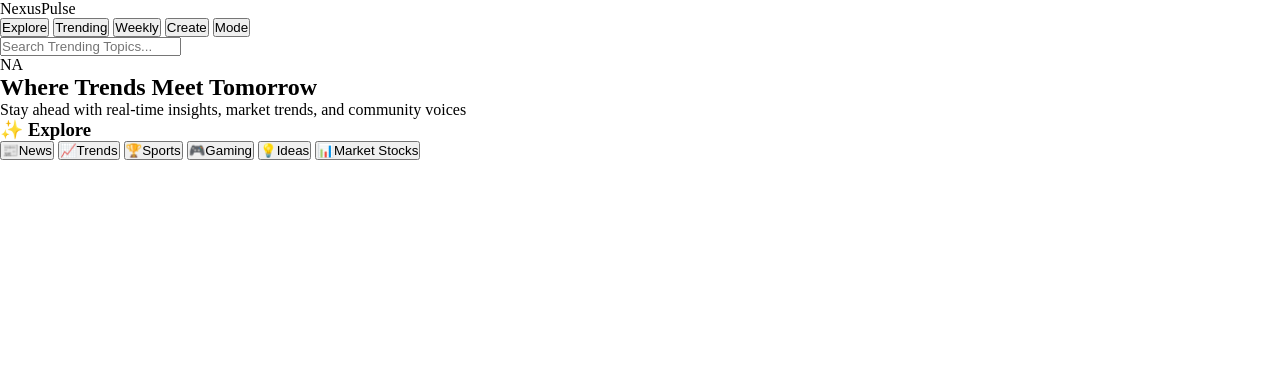
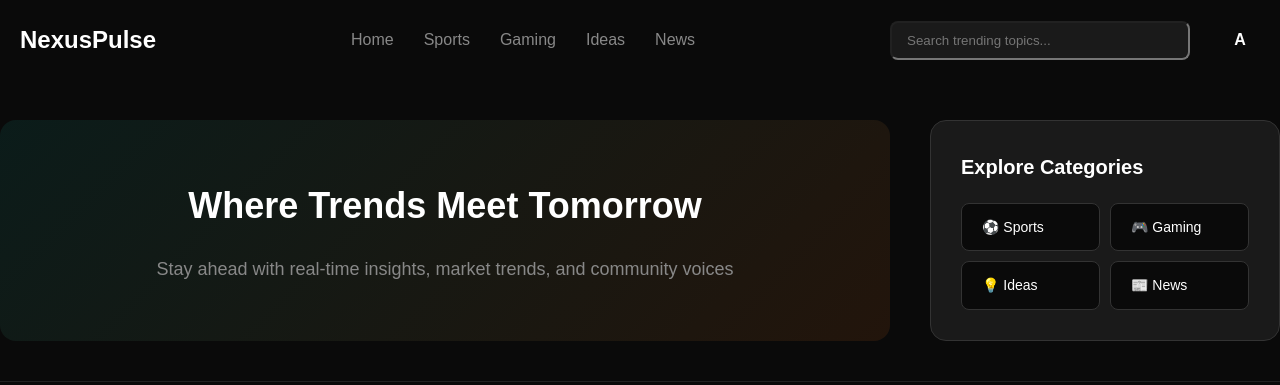
Before and after one commit to Naitik-93/Capstone-Project, a plain HTML site: page index.html in a window 1280 px wide. Drawn offline with Linux system fonts and the light colour scheme.

Commit message:
Added a nav bar with Slogan and Explore Section

```diff
--- a/index.html
+++ b/index.html
@@ -8,51 +8,52 @@
 </head>
 <body>
     <div class="container">
+<!-- Header -->
+    <header>
+        <div class="header-container">
+            <div class="header-content">
+                <div class="logo">NexusPulse</div>
+                <nav>
+                    <a href="index.html">Home</a>
+                    <a href="sports.html">Sports</a>
+                    <a href="gaming.html">Gaming</a>
+                    <a href="ideas.html">Ideas</a>
+                    <a href="news.html">News</a>
+                </nav>
+                <div class="search-bar">
+                    <input type="text" placeholder="Search trending topics...">
+                </div>
+                <div class="profile">
+                    <div class="profile-logo">A</div>
+                </div>
+            </div>
+        </div>
+    </header>
 
-        <nav class="nav">
-            <div class="nav-content">
-                <div class="nav-left">
-                    <div class="logo">NexusPulse</div>
-                    <div class="nav-items">
-                        <button>Explore</button>
-                        <button>Trending</button>
-                        <button>Weekly</button>
-                        <button>Create</button>
-                        <button>Mode</button>
+    <!-- Slogan Section -->
+    <section class="Slogan-Section">
+        <div class="Slogan-container">
+            <div class="Slogan-content">
+                <div class="slogan">
+                    <div class="slogan-text">
+                        <h2>Where Trends Meet Tomorrow</h2>
+                        <p>Stay ahead with real-time insights, market trends, and community voices</p>
                     </div>
                 </div>
-                <div class="nav-right">
-                    <div class="search-bar">
-                        <input type="text" placeholder="Search Trending Topics...">
+                <div class="explore-section">
+                    <h3>Explore Categories</h3>
+                    <div class="category">
+                        <a href="sports.html" class="category-btn">⚽ Sports</a>
+                        <a href="gaming.html" class="category-btn">🎮 Gaming</a>
+                        <a href="ideas.html" class="category-btn">💡 Ideas</a>
+                        <a href="news.html" class="category-btn">📰 News</a>
                     </div>
-                    <div class="profile">NA</div>
                 </div>
             </div>
-        </nav>
-
-
-        <div class="main-container">
-        <!-- Hero Section -->
-        <div class="Slogan-bar">
-            <div class="Slogan">
-                <div>
-                    <h2>Where Trends Meet Tomorrow</h2>
-                    <p>Stay ahead with real-time insights, market trends, and community voices</p>
-                </div>
-            </div>
-            <div class="explore-bar">
-                <h3 class="card-title"><span>✨</span> Explore</h3>
-                <button class="category-btn"><span>📰</span><span>News</span></button>
-                <button class="category-btn"><span>📈</span><span>Trends</span></button>
-                <button class="category-btn"><span>🏆</span><span>Sports</span></button>
-                <button class="category-btn"><span>🎮</span><span>Gaming</span></button>
-                <button class="category-btn"><span>💡</span><span>Ideas</span></button>
-                <button class="category-btn"><span>📊</span><span>Market Stocks</span></button>
-            </div>
         </div>
-
-
+    </section>
 
     </div>
+
 </body>
 </html>
--- a/style.css
+++ b/style.css
@@ -1,9 +1,164 @@
-*{
-    margin: 0;
-    padding: 0;
-    box-sizing: border-box;
-}
+* {
+            margin: 0;
+            padding: 0;
+            box-sizing: border-box;
+        }
 
-body{
-    color: black;
-}
+        body {
+            font-family: 'Space Grotesk', sans-serif;
+            background: #0a0a0a;
+            color: #fff;
+            line-height: 1.6;
+        }
+
+        .header-container {
+            max-width: 1400px;
+            margin: 0 auto;
+            padding: 0 20px;
+        }
+
+
+
+        header {
+            position: sticky;
+            top: 0;
+            z-index: 100;
+        }
+
+        .header-content {
+            display: flex;
+            align-items: center;
+            justify-content: space-between;
+            padding: 20px 0;
+            gap: 30px;
+        }
+
+        .logo {
+            font-size: 24px;
+            font-weight: 700;
+            /* ADD SOMETHING COLOR FULL BACKGROUND */
+
+        }
+
+        nav {
+            display: flex;
+            gap: 30px;
+            flex: 1;
+            justify-content: center;
+        }
+
+        nav a {
+            color: #888;
+            text-decoration: none;
+            font-weight: 500;
+            transition: color 0.3s;
+        }
+
+        nav a:hover {
+            color: #14b8a6;
+        }
+
+        .search-bar {
+            position: relative;
+            flex: 0 0 300px;
+        }
+
+        .search-bar input {
+            width: 100%;
+            padding: 10px 15px;
+            background-color: #1a1a1a;
+            /* border: 1px solid #333; */
+            border-radius: 8px;
+            color: #fff;
+            outline: none;
+        }
+        .profile{
+            display: flex;
+            gap: 15px;
+            align-items: center;
+            border-radius: 50%;
+            cursor: pointer;
+        }
+        .profile-logo{
+            width: 40px;
+            height: 40px;
+            border-radius: 50%;
+
+            /* Add a background color */
+            display: flex;
+            align-items: center;
+            justify-content: center;
+            font-weight: 600;
+        }
+
+
+        .Slogan-Section {
+            border-bottom: 1px solid #222;
+            padding: 40px 0;
+        }
+
+        .Slogan-content {
+            display: flex;
+            gap: 40px;
+            align-items: stretch;
+        }
+
+        .slogan {
+            background: linear-gradient(135deg, rgba(20, 184, 166, 0.1), rgba(249, 115, 22, 0.1));
+            border-radius: 16px;
+            padding: 50px;
+            flex: 1;
+            display: flex;
+            align-items: center;
+            justify-content: center;
+        }
+
+        .slogan-text {
+            text-align: center;
+        }
+
+        .slogan h2 {
+            font-size: 36px;
+            margin-bottom: 20px;
+        }
+
+        .slogan p {
+            color: #888;
+            font-size: 18px;
+        }
+
+        .explore-section {
+            background: #1a1a1a;
+            border: 1px solid #333;
+            border-radius: 16px;
+            padding: 30px;
+            width: 350px;
+        }
+
+        .explore-section h3 {
+            font-size: 20px;
+            margin-bottom: 20px;
+        }
+
+        .category {
+            display: grid;
+            grid-template-columns: 1fr 1fr;
+            gap: 10px;
+        }
+        .category-btn {
+            padding: 12px 20px;
+            background: #0a0a0a;
+            border: 1px solid #333;
+            border-radius: 8px;
+            color: #fff;
+            text-decoration: none;
+            display: flex;
+            align-items: center;
+            gap: 20px;
+            font-size: 14px;
+        }
+
+        .category-btn:hover {
+            border-color: #14b8a6;
+            background: rgba(20, 184, 166, 0.1);
+        }
```
